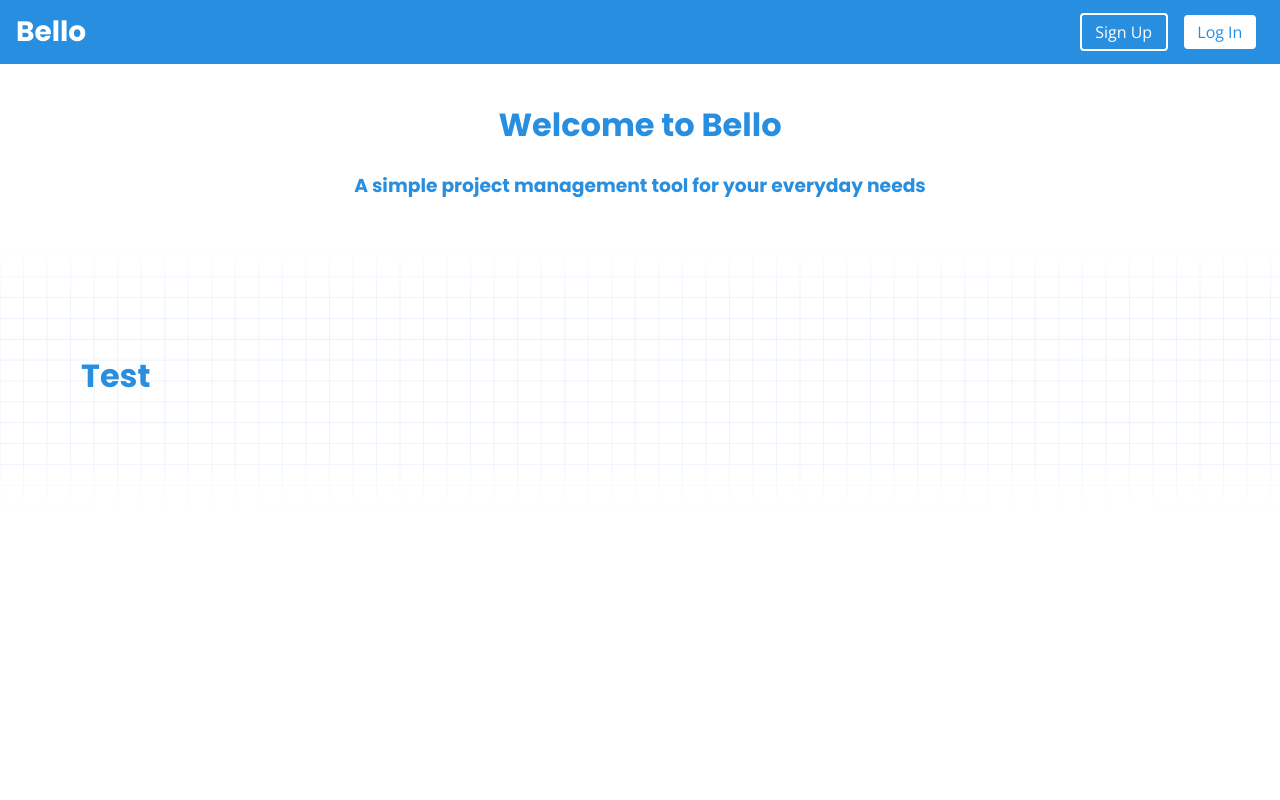
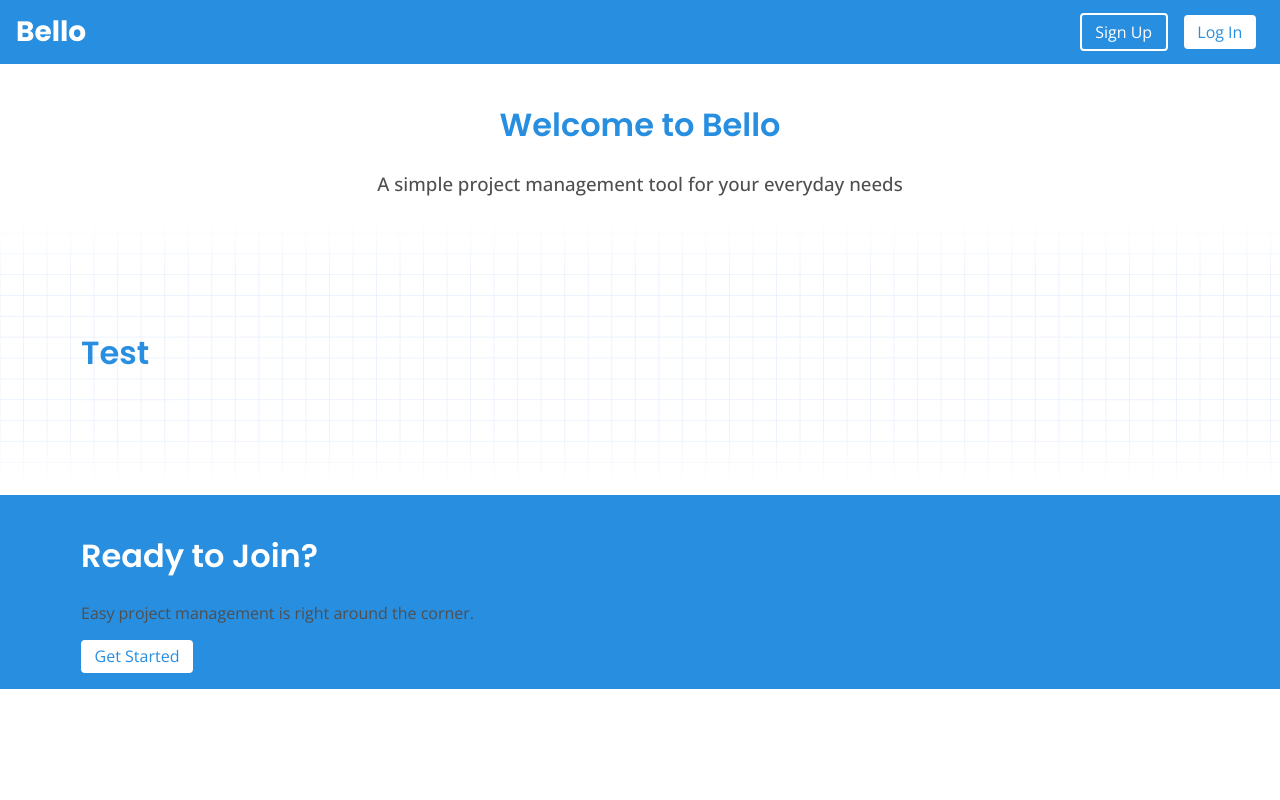
Before and after one commit to DRoberts919/WebBasedProject, a React (Create React App) app in the folder react-front-end/: page / in a window 1280 px wide. Shown: the top 800 px of the page. Built offline with nearby package versions, Linux system fonts and the light colour scheme.

Commit message:
Add cta section to index

```diff
--- a/react-front-end/src/components/landing.js
+++ b/react-front-end/src/components/landing.js
@@ -1,4 +1,5 @@
 import React from "react";
+import {Link} from "react-router-dom";
 
 export default function landing() {
     return(
@@ -6,7 +7,7 @@ export default function landing() {
         <div className="section">
             <div className="container">
                 <h1 className="text-center">Welcome to Bello</h1>
-                <h3 className="text-center dark">A simple project management tool for your everyday needs</h3>
+                <h3 className="text-center sub-head">A simple project management tool for your everyday needs</h3>
             </div>
         </div>
         <div className="section grid">
@@ -14,6 +15,13 @@ export default function landing() {
                 <h1>Test</h1>
             </div>
         </div>
+        <div className="section primary">
+            <div className="container">
+                <h1>Ready to Join?</h1>
+                <p>Easy project management is right around the corner.</p>
+                <Link to="/signup" className="btn solid light">Get Started</Link>
+            </div>
+        </div>
         </>
     )
 }
--- a/react-front-end/src/index.css
+++ b/react-front-end/src/index.css
@@ -26,6 +26,7 @@ body {
 }
 h1, h2, h3, h4, h5, h6 {
   font-family: 'Poppins', sans-serif;
+  font-weight: 600;
 
 }
 
@@ -35,6 +36,12 @@ p {
 
 .text-center {
   text-align: center;
+}
+.sub-head {
+  color: var(--color-dark);
+  font-weight: 500;
+  font-family: 'Open Sans';
+  margin: 0;
 }
 
 
@@ -116,6 +123,7 @@ nav h1 {
   display:flex;
   align-self: center;
   font-size: 1.75rem;
+  font-weight: bold;
 }
 nav h1 a {
   text-decoration: none;
```
